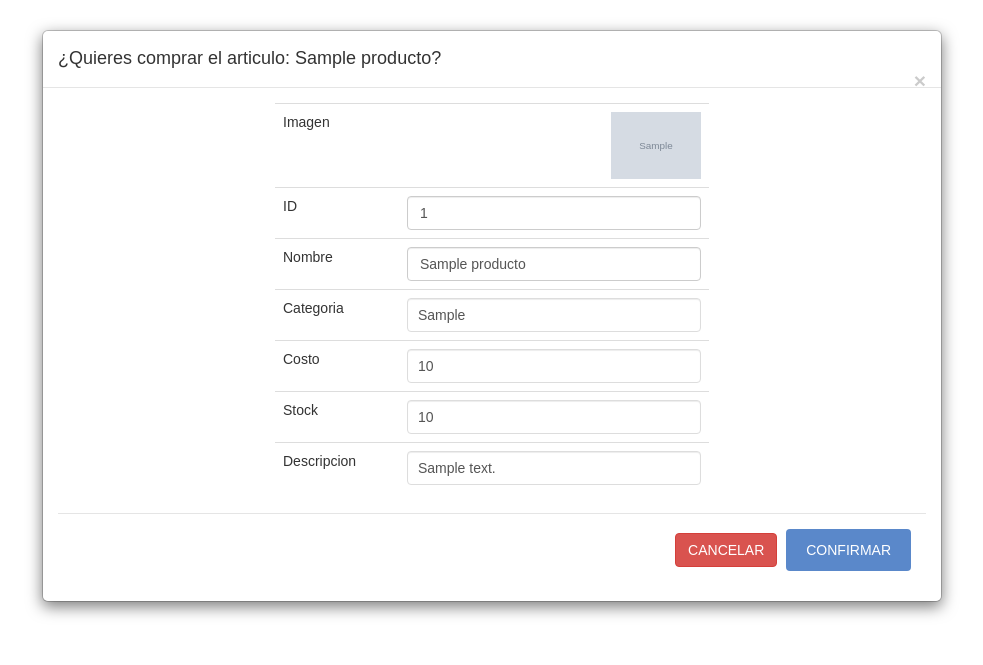
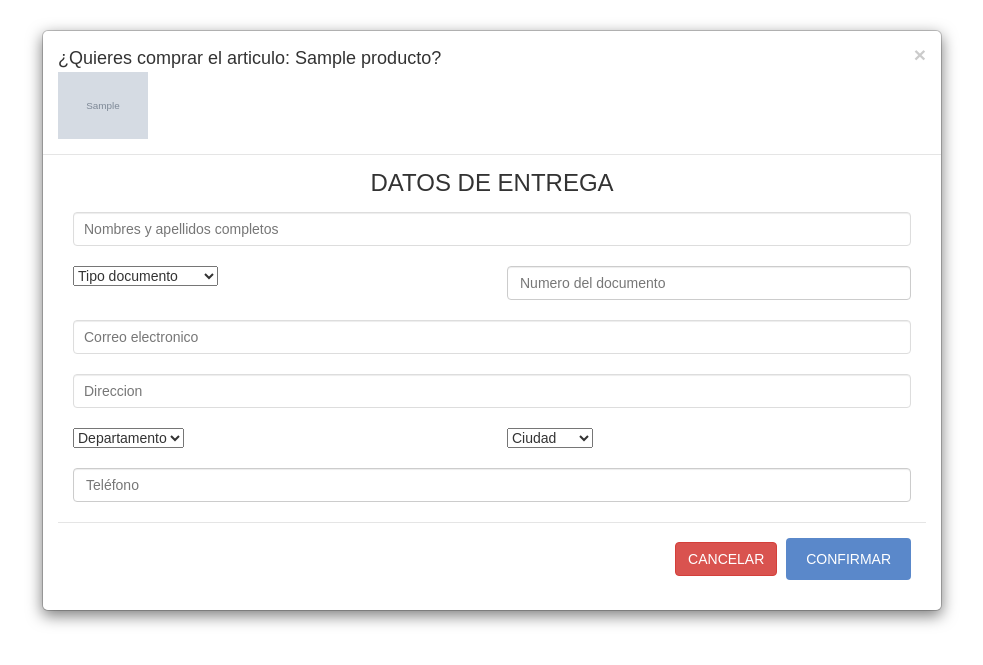
Before and after one commit to jorge9412/Tienda_Online_Pascual, a Django app: page /guardarVenta/1 in a window 1280 px wide. Shown: the top 665 px of the page, without its empty margins (148-1131 px from the left). Run offline with Django 4.2, Linux system fonts and the light colour scheme; tables that the repository leaves empty hold one stand-in row (values such as "Sample post"); grey boxes marked "Sample" are stand-in pictures; some libraries are stand-ins or nearby versions.

Commit message:
agrego formulario de venta

```diff
--- a/static/css/cssVentas/style.css
+++ b/static/css/cssVentas/style.css
@@ -1143,3 +1143,6 @@ div.cart-collaterals ul.products li.product:hover .add_to_cart_button{background
 .product-upper :hover{
     filter: brightness(100%);
 }
+.modal-body table .entrega{
+    background: #1bd172;
+}
--- a/tienda_online/urls.py
+++ b/tienda_online/urls.py
@@ -33,7 +33,7 @@ urlpatterns = [
     path('contacto/', mensaje_contacto),
     path('login/', login_app),
     path('guardarVenta/<int:pk>', guardar_venta),
-    path('', ventas_view,name='ventas'),
+    path('ventas/', ventas_view),
 ]
 if settings.DEBUG:
     urlpatterns += static(settings.MEDIA_URL, document_root=settings.MEDIA_ROOT)
--- a/ventas/templates/guardarVenta.html
+++ b/ventas/templates/guardarVenta.html
@@ -20,54 +20,87 @@
         <div class = "modal-dialog modal-lg" role ="document">
             <div class = "modal-content">
                 <div class = "modal-header">
-                    <h4 class ="modal-title">¿Quieres comprar el articulo:  {{productos.name}}?</h4>
                     <button class = "close" type = "button" data-dismiss = "modal" aria-label = "Close">
                         <span aria-hidden ="true">&times;</span>
                     </button>
-
+                    <h4 class ="modal-title">¿Quieres comprar el articulo:  {{productos.name}}?<br><img src="{{productos.imagen.url}}" alt="" width = "90px" align = "rigth"></br></h4>
                 </div>
                 <div class ="modal-body">
                     <form method="POST">
                         {% csrf_token %}
-
-                        <table style="width:50%" align="center"class="table">
-                            <tr>
-                                <td>Imagen</td>
-                                <td><img src="{{productos.imagen.url}}" alt="" width = "90px" align = "right"></td>
-                            </tr>
-                            <tr>
-                                <td>ID</td>
-                                <td><input type=" text" value="{{ productos.id_producto }}" name="id_producto" class="form-control"</td>
-                            </tr>
-                            <tr>
-                                <td>Nombre</td>
-                                <td><input type=" text" value="{{ productos.name }}" name="nombre" class="form-control"</td>
-                            </tr>
-                            <tr>
-                                <td>Categoria</td>
-                                <td><input type="text" value="{{ productos.category }}" name="categoria" class="form-control" </td>
-                            </tr>
-                            <tr>
-                                <td>Costo</td>
-                                <td><input type="text" value="{{ productos.cost }}" name="costo" class="form-control"</td>
-                            </tr>
-                            <tr>
-                                <td>Stock</td>
-                                <td><input type="text" value="{{ productos.cantidad_stock}}" name="stock" class="form-control" </td>
-                            </tr>
-                            <tr>
-                                <td>Descripcion</td>
-                                <td><input type="text" value="{{ productos.description}}" name="descripcion" class="form-control" </td>
-                            </tr>
-                        </table>
+                        <h3 align ="center"><bold>DATOS DE ENTREGA</bold></h3>
+                        <div class="container-fluid">
+                            <div class="row">
+                                <div class="col-sm-12" >
+                                    <input type="text" class="form-control"  aria-describedby="emailHelp" placeholder="Nombres y apellidos completos">
+                                </div>
+                            </div>
+                            </br>
+                            <div class="row">
+                                <div class="col-sm-6" >
+                                    <div class="input-group mb-3">
+                                        <select class="custom-select" id="inputGroupSelect01">
+                                          <option selected>Tipo documento</option>
+                                          <option value="cedula">Cedula</option>
+                                          <option value="tarjeta">Tarjeta de identidad</option>
+                                          <option value="registro">¨Registro civil</option>
+                                        </select>
+                                      </div>
+                                </div>
+                                <div class="col-sm-6" >
+                                    <input type="number" class="form-control" aria-describedby="emailHelp" placeholder="Numero del documento">
+                                </div>
+                            </div>
+                            </br>
+                            <div class="row">
+                                <div class="col-sm-12" >
+                                    <input type="email" class="form-control"  aria-describedby="emailHelp" placeholder="Correo electronico">
+                                </div>
+                            </div>
+                            </br>
+                            <div class="row">
+                                <div class="col-sm-12" >
+                                    <input type="text" class="form-control"  aria-describedby="emailHelp" placeholder="Direccion">
+                                </div>
+                            </div>
+                            </br>
+                            <div class="row">
+                                <div class="col-sm-6" >
+                                    <div class="input-group mb-3">
+                                        <select class="custom-select" id="inputGroupSelect01">
+                                          <option selected>Departamento</option>
+                                          <option value="Antioquia">Antioquia</option>
+                                          <option value="Caldas">Caldas</option>
+                                          <option value="Risaralda">Risaralda</option>
+                                        </select>
+                                      </div>
+                                </div>
+                                <div class="col-sm-6" >
+                                    <div class="input-group mb-3">
+                                        <select class="custom-select" id="inputGroupSelect01">
+                                          <option selected>Ciudad</option>
+                                          <option value="1">Medellín</option>
+                                          <option value="2">Manizales</option>
+                                          <option value="3">Pereira</option>
+                                        </select>
+                                      </div>                                </div>
+                            </div>
+                            </br>
+                            <div class="row">
+                                <div class="col-sm-12" >
+                                    <input type="number" class="form-control"  aria-describedby="emailHelp" placeholder="Teléfono">
+                                </div>
+                            </div>
+                            </br>
+                        </div>
                         <div class ="modal-footer">
                             <button class = "btn btn-danger" type = "button" data-dismiss = "modal"> CANCELAR</button>
                             <button class = "btn btn-primary" type = "submit"> Confirmar</button>
                         </div>
                     </form>
                 </div>
-
             </div>
         </div>
+
     </body>
 </html>
```
